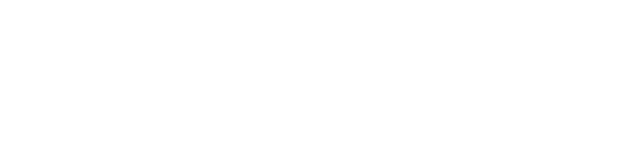
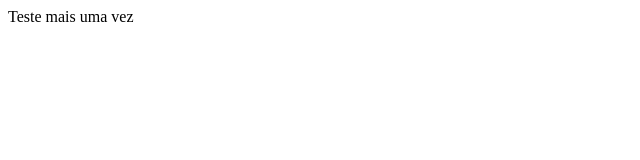
Before and after one commit to GuilhermeFragnani/Ac1-Linguagens, a plain HTML site: page Past Fodase/Teste.html in a window 1280 px wide. Shown: the whole page, without its empty margins (0-640 px from the left). Drawn offline with Linux system fonts and the light colour scheme.

Commit message:
Mais um teste
descricao

```diff
--- a/Past Fodase/Teste.html
+++ b/Past Fodase/Teste.html
@@ -6,6 +6,6 @@
     <title>teste</title>
 </head>
 <body>
-
+    Teste mais uma vez
 </body>
 </html>
```
